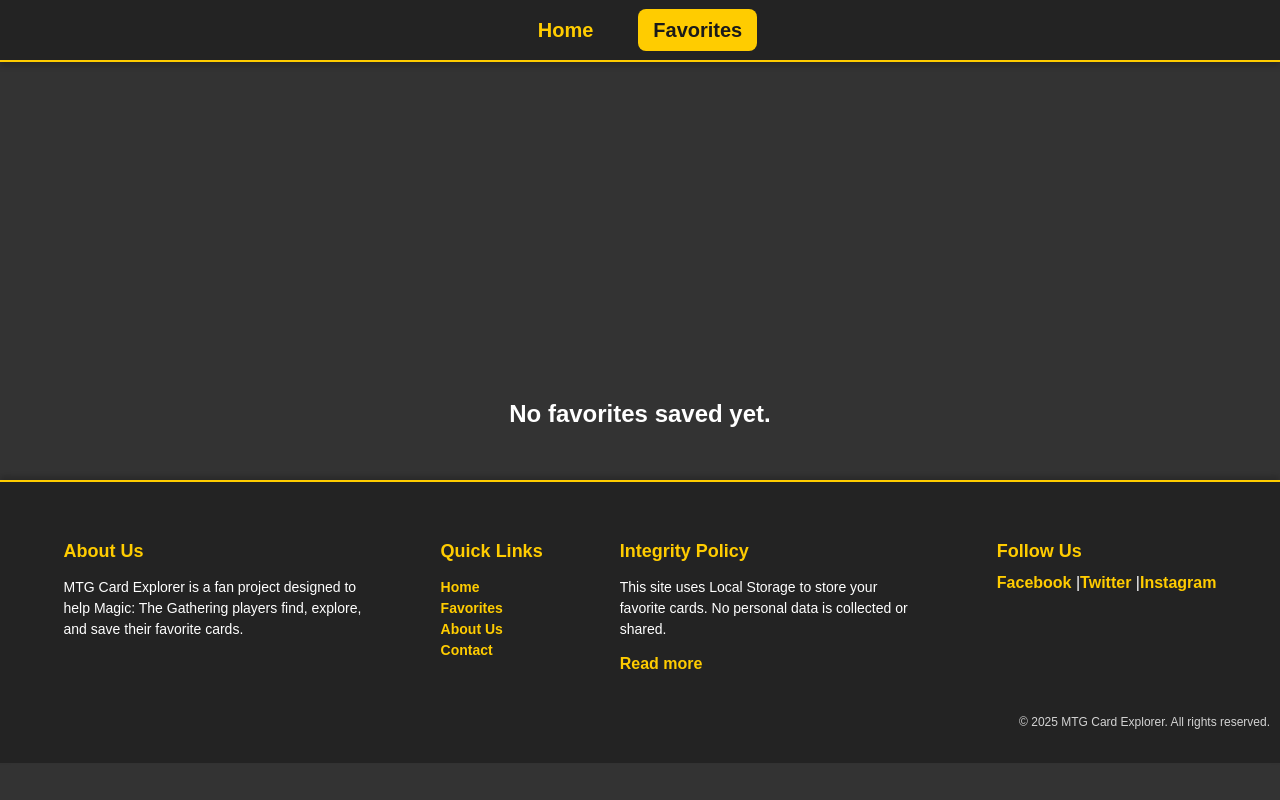
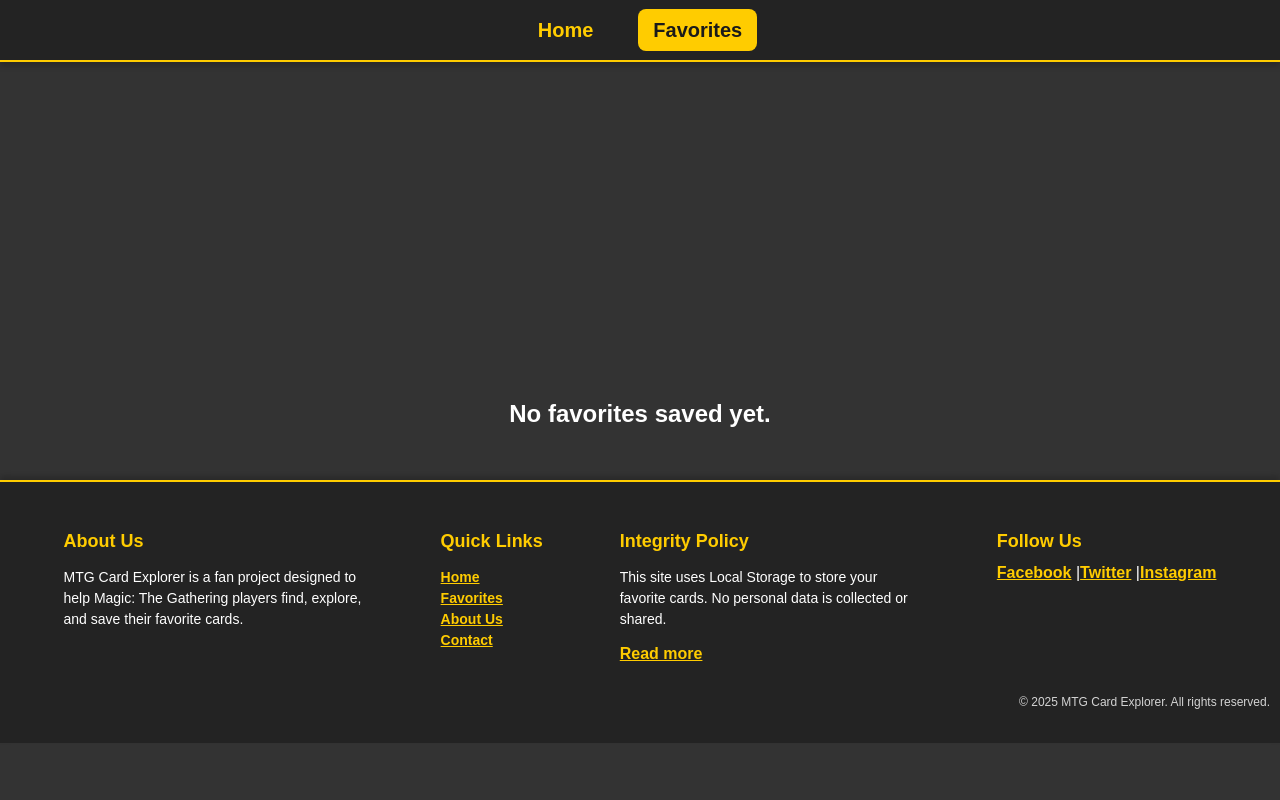
Before and after one commit to Aanndreas/DegreeProjectFED23D, a React (Vite) app in the folder mtg-card-explorer/: page /favorites in a window 1280 px wide. Built offline with nearby package versions, Linux system fonts and the light colour scheme.

Commit message:
:lipstick: Apply minor styling fixes to footer

```diff
--- a/mtg-card-explorer/src/styles/App.css
+++ b/mtg-card-explorer/src/styles/App.css
@@ -158,7 +158,6 @@ button:focus-visible {
 .footer {
   width: 100%;
   background: rgba(34, 34, 34, 0.9);
-
   color: white;
   text-align: left;
   position: absolute;
@@ -169,6 +168,7 @@ button:focus-visible {
   border-top: 2px solid #ffcc00;
   box-shadow: 0 -4px 6px rgba(0, 0, 0, 0.2);
 }
+
 .footer-content {
   display: flex;
   justify-content: space-around;
@@ -176,7 +176,7 @@ button:focus-visible {
   flex-wrap: wrap;
   max-width: 1200px;
   margin: 0 auto;
-  padding: 20px;
+  padding: 10px;
 }
 
 .footer-section {
@@ -200,8 +200,8 @@ button:focus-visible {
 .footer-section a {
   color: #ffcc00;
   font-weight: bold;
-  text-decoration: none;
-  transition: color 0.3s ease-in-out;
+  text-decoration: underline;
+  transition: color 0.1s ease-in-out;
 }
 
 .footer-section a:hover {
```
